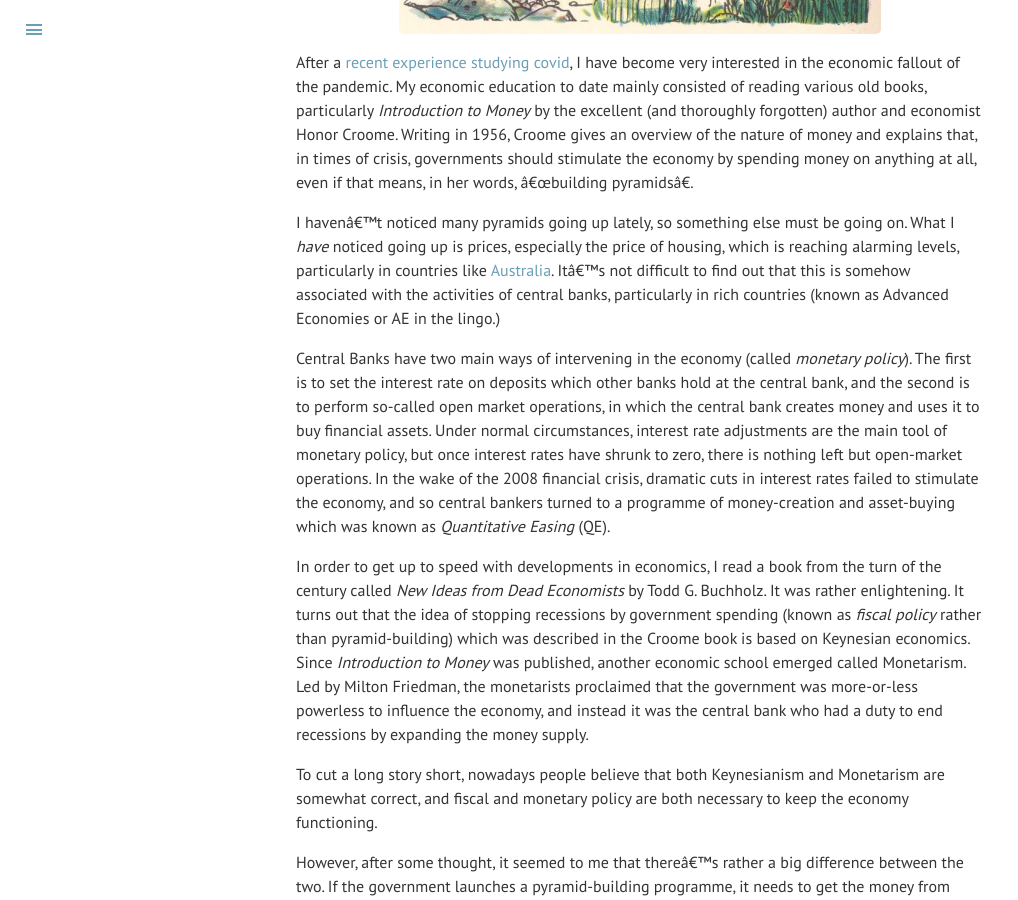
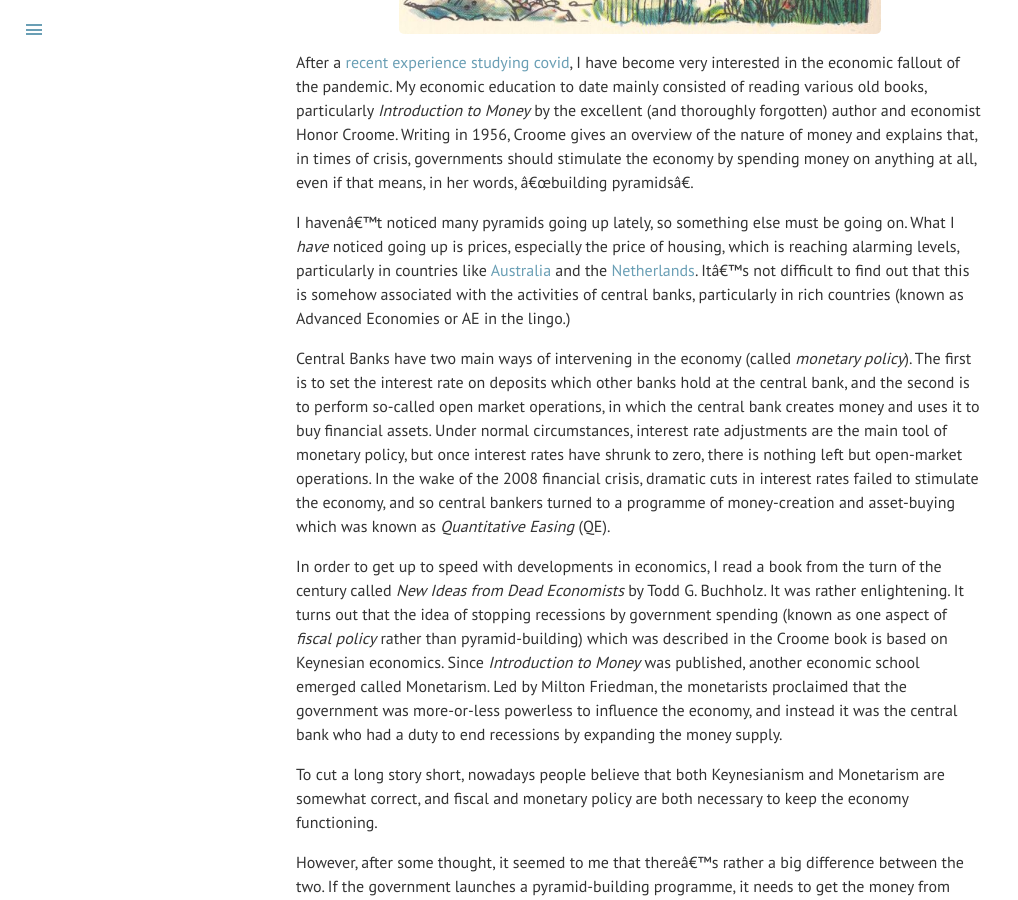
Before and after one commit to datascienceconfidential/datascienceconfidential.github.io, a Jekyll site: the page built from _posts/2024-06-27-monetary-versus-fiscal-policy.md, in a window 1280 px wide and 900 px high, scrolled down 932 px. Shown: the whole window, without its empty margins (0-1018 px from the left). Built offline with Jekyll 4.4.1, drawn with Linux system fonts in a browser that asks for light colours; a script that is not in the unit is left out; comment, search, counter and statistics services are not loaded.

Commit message:
Update 2024-06-27-monetary-versus-fiscal-policy.md
Added link to Netherlands article

```diff
--- a/_posts/2024-06-27-monetary-versus-fiscal-policy.md
+++ b/_posts/2024-06-27-monetary-versus-fiscal-policy.md
@@ -13,11 +13,11 @@ published: true
 </div>
 After a [recent experience studying covid](https://datascienceconfidential.github.io/nlp/llm/2024/02/23/onegin-markov.html), I have become very interested in the economic fallout of the pandemic. My economic education to date mainly consisted of reading various old books, particularly *Introduction to Money* by the excellent (and thoroughly forgotten) author and economist Honor Croome. Writing in 1956, Croome gives an overview of the nature of money and explains that, in times of crisis, governments should stimulate the economy by spending money on anything at all, even if that means, in her words, "building pyramids".
 
-I haven't noticed many pyramids going up lately, so something else must be going on. What I *have* noticed going up is prices, especially the price of housing, which is reaching alarming levels, particularly in countries like [Australia](https://www.bbc.com/news/world-australia-67723760). It's not difficult to find out that this is somehow associated with the activities of central banks, particularly in rich countries (known as Advanced Economies or AE in the lingo.)
+I haven't noticed many pyramids going up lately, so something else must be going on. What I *have* noticed going up is prices, especially the price of housing, which is reaching alarming levels, particularly in countries like [Australia](https://www.bbc.com/news/world-australia-67723760) and the [Netherlands](https://www.theguardian.com/news/article/2024/may/06/netherlands-amsterdam-next-level-housing-crisis). It's not difficult to find out that this is somehow associated with the activities of central banks, particularly in rich countries (known as Advanced Economies or AE in the lingo.)
 
 Central Banks have two main ways of intervening in the economy (called *monetary policy*). The first is to set the interest rate on deposits which other banks hold at the central bank, and the second is to perform so-called open market operations, in which the central bank creates money and uses it to buy financial assets. Under normal circumstances, interest rate adjustments are the main tool of monetary policy, but once interest rates have shrunk to zero, there is nothing left but open-market operations. In the wake of the 2008 financial crisis, dramatic cuts in interest rates failed to stimulate the economy, and so central bankers turned to a programme of money-creation and asset-buying which was known as *Quantitative Easing* (QE).
 
-In order to get up to speed with developments in economics, I read a book from the turn of the century called *New Ideas from Dead Economists* by Todd G. Buchholz. It was rather enlightening. It turns out that the idea of stopping recessions by government spending (known as *fiscal policy* rather than pyramid-building) which was described in the Croome book is based on Keynesian economics. Since *Introduction to Money* was published, another economic school emerged called Monetarism. Led by Milton Friedman, the monetarists proclaimed that the government was more-or-less powerless to influence the economy, and instead it was the central bank who had a duty to end recessions by expanding the money supply.
+In order to get up to speed with developments in economics, I read a book from the turn of the century called *New Ideas from Dead Economists* by Todd G. Buchholz. It was rather enlightening. It turns out that the idea of stopping recessions by government spending (known as one aspect of *fiscal policy* rather than pyramid-building) which was described in the Croome book is based on Keynesian economics. Since *Introduction to Money* was published, another economic school emerged called Monetarism. Led by Milton Friedman, the monetarists proclaimed that the government was more-or-less powerless to influence the economy, and instead it was the central bank who had a duty to end recessions by expanding the money supply.
 
 To cut a long story short, nowadays people believe that both Keynesianism and Monetarism are somewhat correct, and fiscal and monetary policy are both necessary to keep the economy functioning.
 
```
